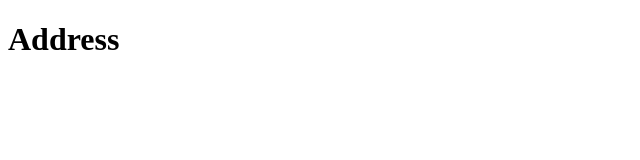
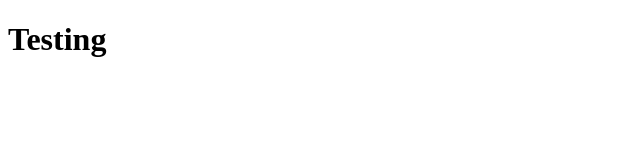
Before and after one commit to kyojin-choo/DriversLicense, a plain HTML site: page index.html in a window 1280 px wide. Shown: the full height of the page, 0-640 px from the left. Drawn offline with Linux system fonts and the light colour scheme.

Commit message:
testing website

```diff
--- a/index.html
+++ b/index.html
@@ -1,9 +1,12 @@
 <!DOCTYPE html>
 <html>
-<head>
-	<title>License Search</title>
-</head>
-<body>
-	<h1>Address</h1>
-</body>
+	<head>
+		<title>Drivers License</title>
+		<meta charset="utf-8" />
+		<link rel="stylesheet" href="main.css">
+	</head>
+
+	<body>
+		<h1>Testing</h1>
+	</body>
 </html>
```
